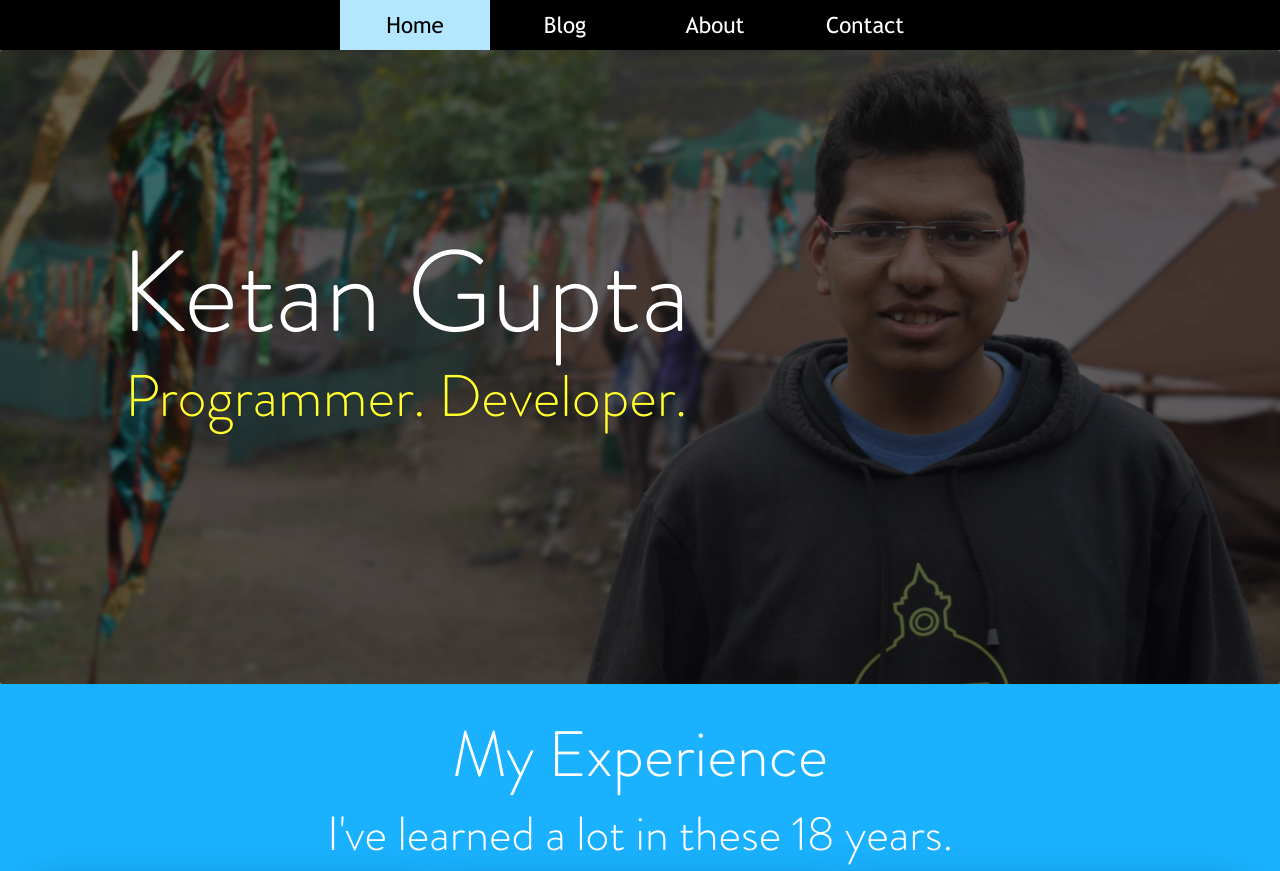
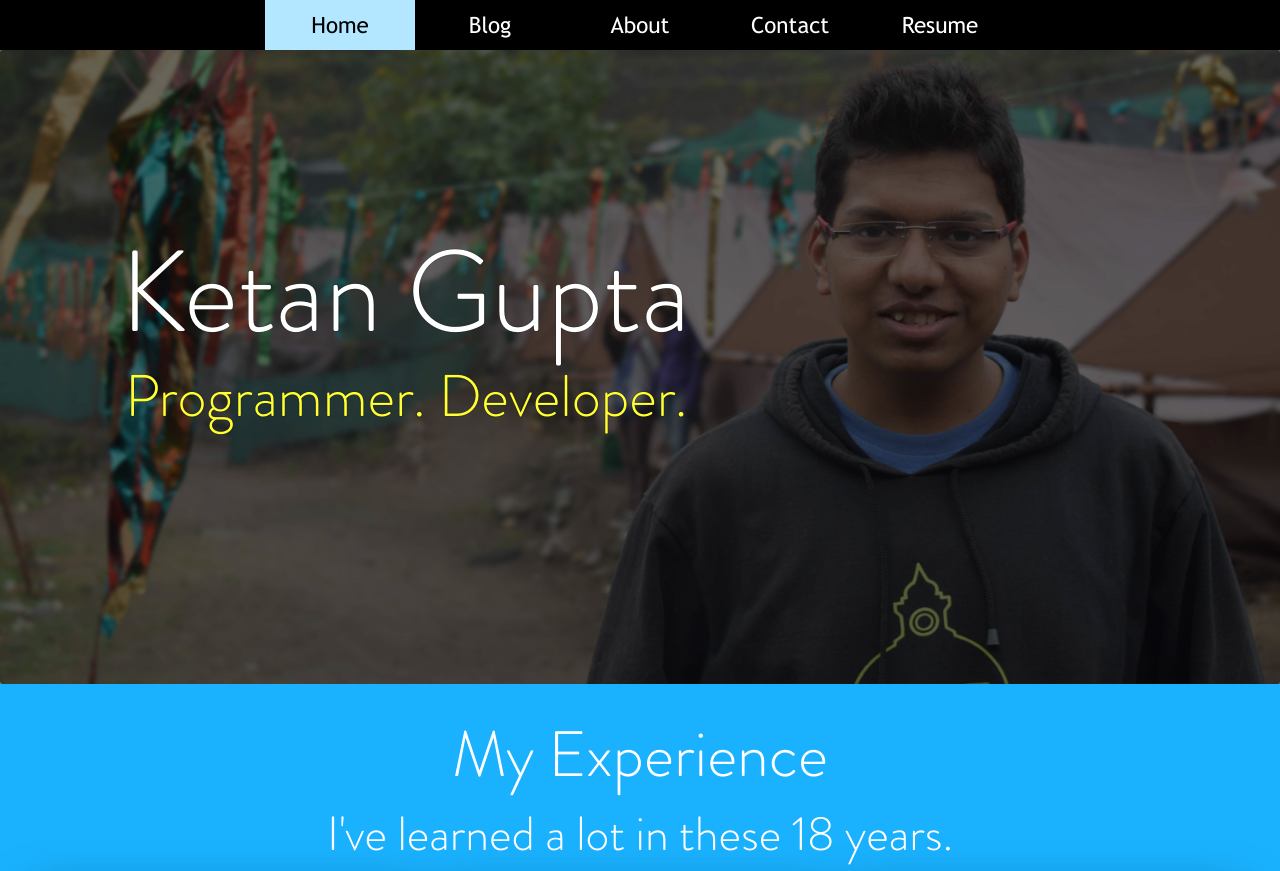
Before and after one commit to ketanhwr/ketanhwr.github.io, a plain HTML site: page index.html in a window 1280 px wide. Shown: the top 871 px of the page. Drawn offline with Linux system fonts and the light colour scheme.

Commit message:
Adds resume

```diff
--- a/css/style.css
+++ b/css/style.css
@@ -70,7 +70,7 @@ body
 }
 .nav ul {
 	overflow: auto;
-	width: 600px;
+	width: 750px;
 	margin: 0 auto;
 }
 .nav {
--- a/index.html
+++ b/index.html
@@ -26,6 +26,7 @@
 					<li class="blog"><a href="blog/">Blog</a></li>
 					<li class="about"><a href="blog/about">About</a></li>
 					<li class="contact"><a href="blog/contact">Contact</a></li>
+					<li class="resume"><a href="resume.pdf">Resume</a></li>
 				</ul>
 			</div>
 		</header>
```
Also changed, not shown: 1 other file.
